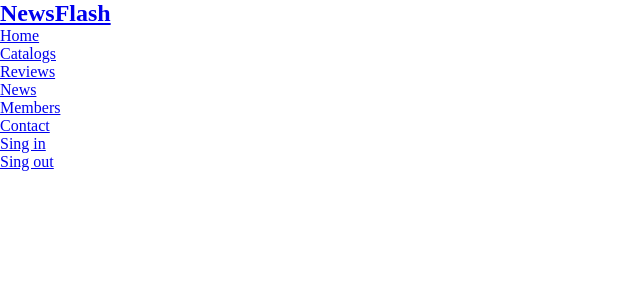
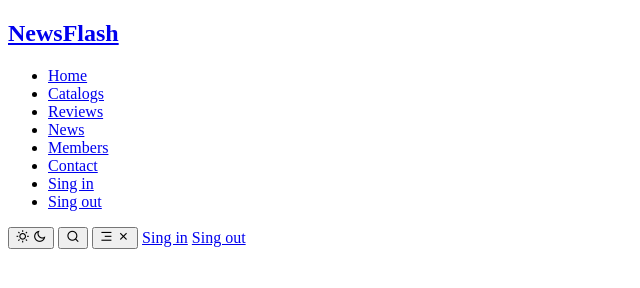
Before and after one commit to mdshafikulislam/50-Design-and-Development-Projects, a plain HTML site: page Web Design Full Template/NewsFlash/index.html in a window 1280 px wide. Shown: the whole page, without its empty margins (0-640 px from the left). Drawn offline with nearby package versions, Linux system fonts and the light colour scheme.

Commit message:
NewsFlash navbar add

```diff
--- a/Web Design Full Template/NewsFlash/assets/css/main.css
+++ b/Web Design Full Template/NewsFlash/assets/css/main.css
@@ -1,6 +1,6 @@
-*{
+/* *{
     margin: 0;
     padding: 0;
     border: none;
     box-sizing: border-box;
-}
+} */
--- a/Web Design Full Template/NewsFlash/index.html
+++ b/Web Design Full Template/NewsFlash/index.html
@@ -52,6 +52,26 @@
                     </li>
                 </ul>
             </div>
+            <div class="list list-right">
+                <button class="btn place-items-center" id="theme-toggle-btn">
+                    <i class="ri-sun-line sun-icon"></i>
+                    <i class="ri-moon-line moon-icon"></i>
+                </button>
+
+                <button class="btn place-items-center" id="search-icon">
+                    <i class="ri-search-line"></i>
+                </button>
+
+                <button class="btn place-items-center screen-lg-hidden menu-toggle-icon" id="menu-toggle-icon">
+                    <i class="ri-menu-3-line open-menu-icon"></i>
+                    <i class="ri-close-line close-menu-icon"></i>
+                </button>
+
+                <a href="#" class="list-link screen-sm-hidden">Sing in</a>
+                <a href="#" class="list-link screen-sm-hidden btn sing-up-btn fancy-border">
+                    <span class="">Sing out</span>
+                </a>
+            </div>
         </nav>
     </header>
     <!-- Header Section end -->
```
